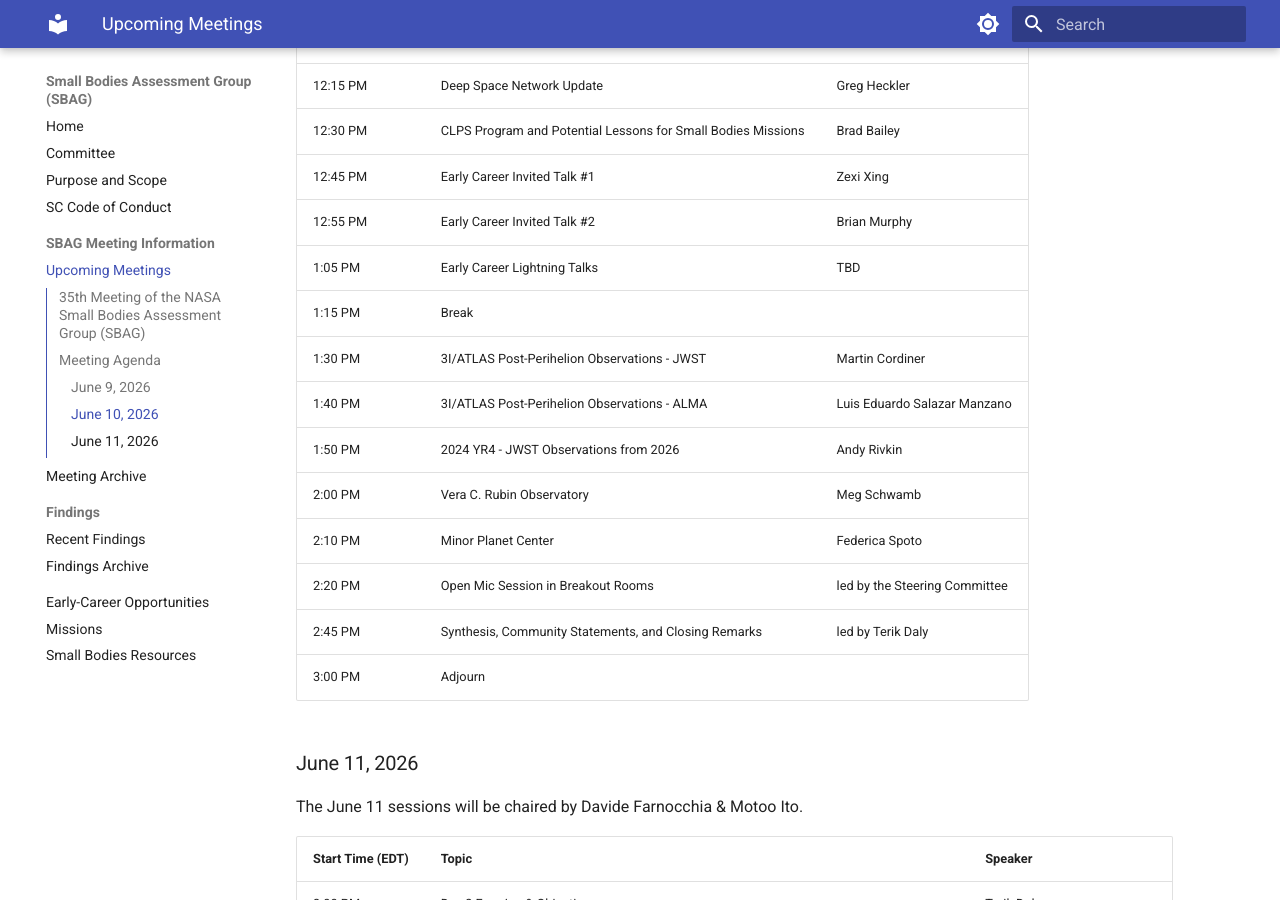
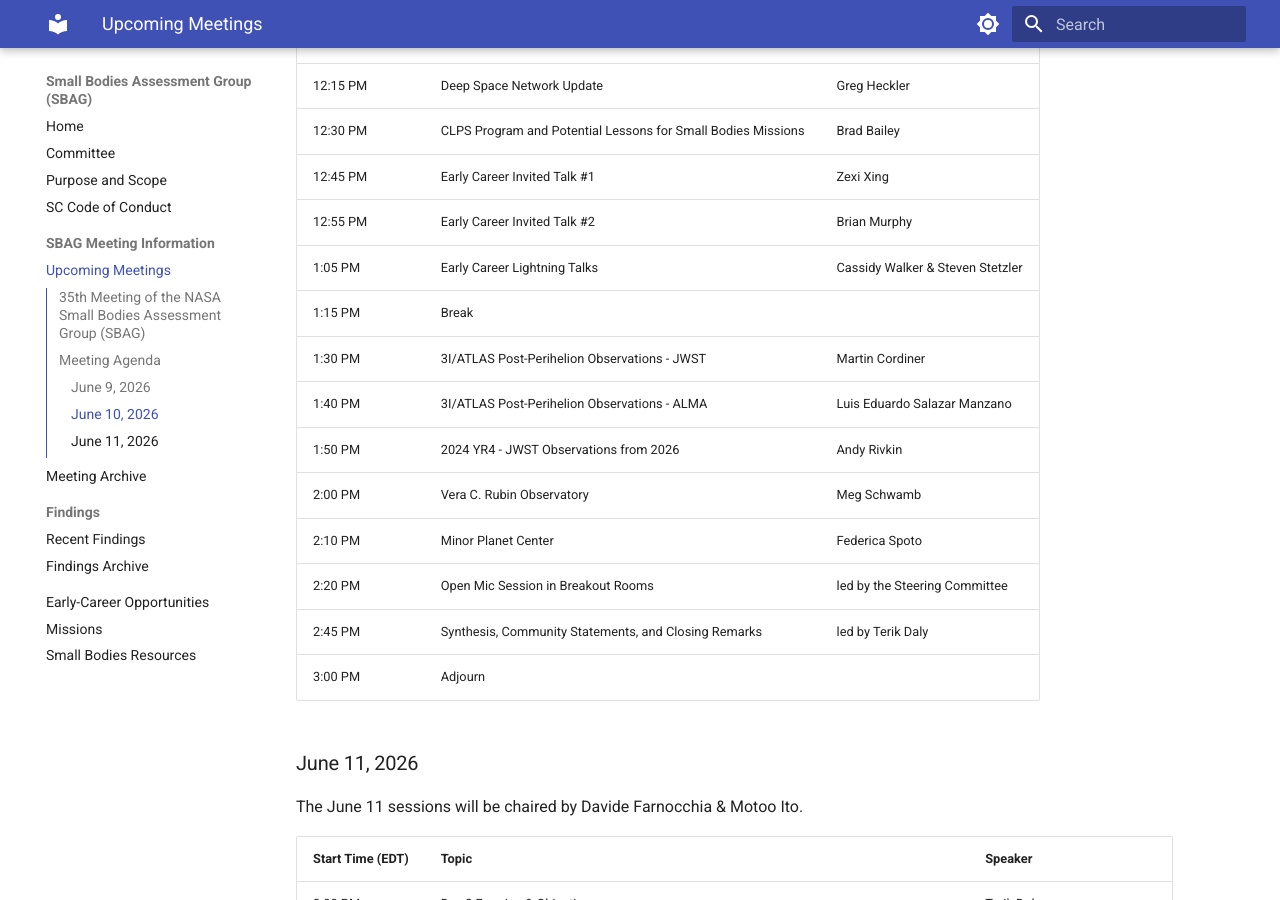
Before and after one commit to SmallBodiesAssessmentGroup/SBAG-Website, an MkDocs documentation site: the page built from docs/meetings/index.md, in a window 1280 px wide and 900 px high, scrolled down 1366 px. Built offline with MkDocs 1.6.1 and Material for MkDocs 9.7.7, drawn with Linux system fonts in a browser that asks for light colours.

Commit message:
EC lightning talks

```diff
--- a/docs/meetings/index.md
+++ b/docs/meetings/index.md
@@ -42,7 +42,7 @@ The June 10 sessions will be chaired by Dani DellaGiustina & Flaviane Venditti.
 | 12:30 PM | CLPS Program and Potential Lessons for Small Bodies Missions | Brad Bailey |
 | 12:45 PM | Early Career Invited Talk #1 | Zexi Xing |
 | 12:55 PM | Early Career Invited Talk #2 | Brian Murphy |
-| 1:05 PM | Early Career Lightning Talks | TBD |
+| 1:05 PM | Early Career Lightning Talks | Cassidy Walker & Steven Stetzler |
 | 1:15 PM | Break |  |
 | 1:30 PM | 3I/ATLAS Post-Perihelion Observations - JWST | Martin Cordiner |
 | 1:40 PM | 3I/ATLAS Post-Perihelion Observations - ALMA | Luis Eduardo Salazar Manzano |
```
